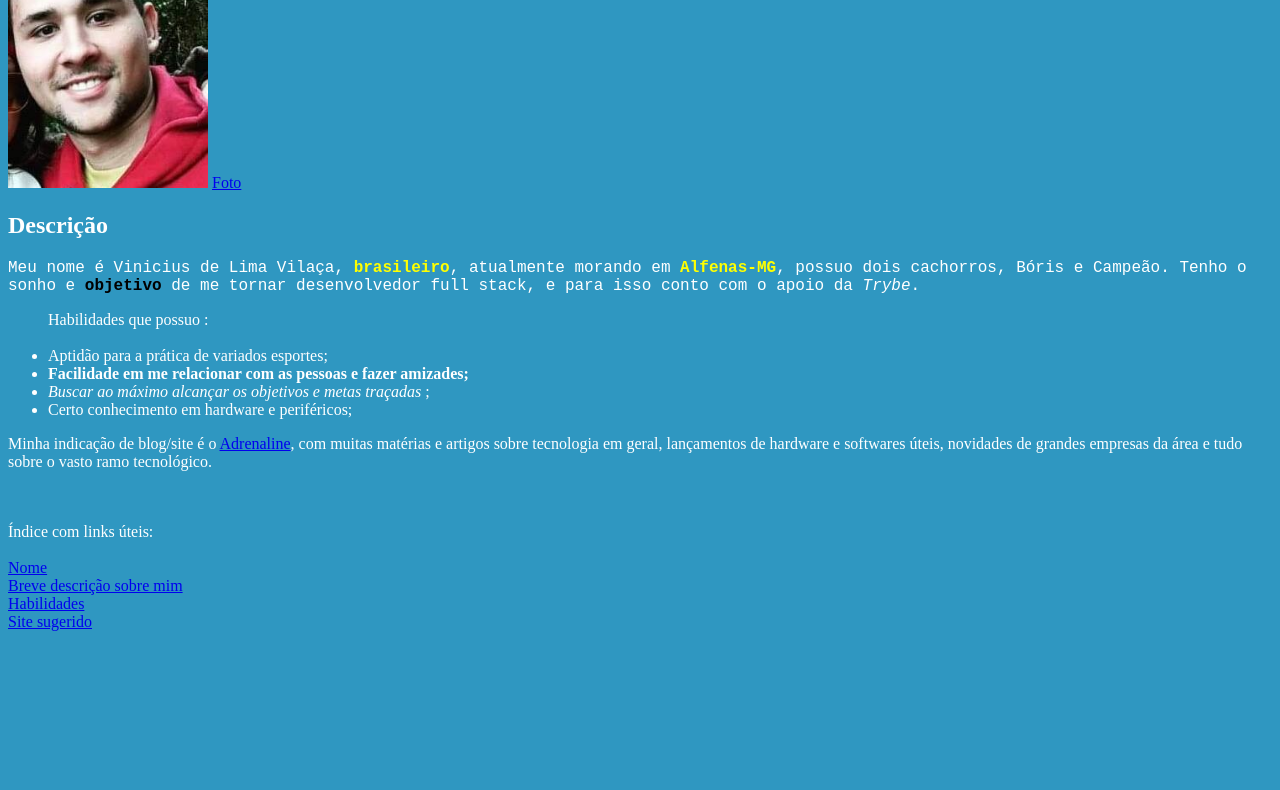
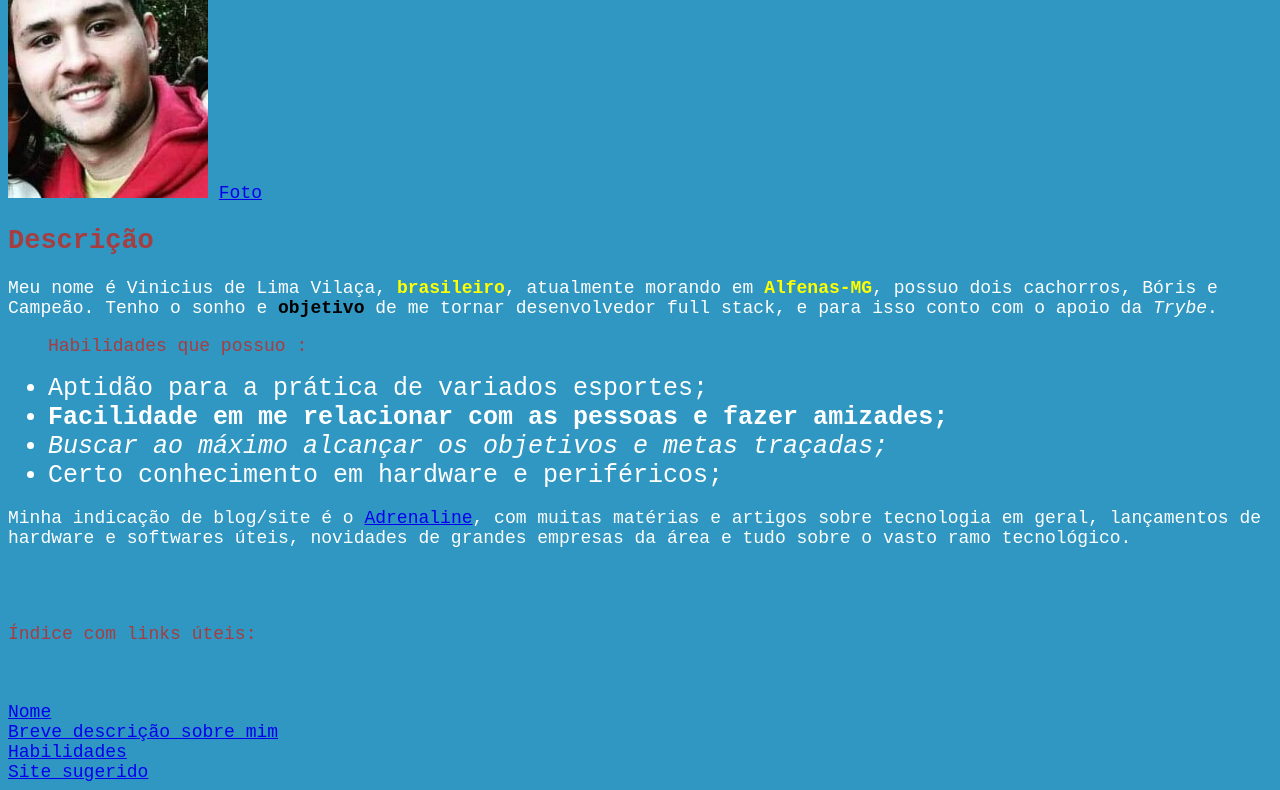
Before and after one commit to viniciuslv95/viniciuslv95.github.io, a plain HTML site: page index.html in a window 1280 px wide. Shown: the part 241-1031 px from the top of the page. Before the commit the page ends 880 px from the top, so only its background shows below. Drawn offline with Linux system fonts and the light colour scheme.

Commit message:
altera tam fontes descriçao e cor indices

```diff
--- a/index.html
+++ b/index.html
@@ -10,14 +10,21 @@
 <link href="https://fonts.googleapis.com/css2?family=Montserrat:wght@100&display=swap" rel="stylesheet">
     <style>
 h1{
-    font-family:'Montserrat' , sans-serif
+    font-family:'Montserrat' , sans-serif;
+    color: #F3DFBF;
 }
+.red {
+    color: #A63D40;
+}
+
 #dsc {
     font-family: 'Courier New', Courier, monospace
 }
 body {
     background-color: #2f97c1;
     color: white;
+    font-size: 18px;
+    font-family: 'Courier New', Courier, monospace;
 }
 .br1 {
     color: yellow;
@@ -25,6 +32,10 @@ body {
 #obj {
     color: black;
 }
+.hab {
+    font-size: 25px;
+}
+
 
 
 
@@ -38,23 +49,21 @@ body {
     </h1>
     <img src="./foto-atual-minha.jpg" alt="Foto atual Vinicius" width="200px">
     <a href="./foto-atual-minha.jpg">Foto</a>
-<h2>Descrição</h2>
+<h2 class="red">Descrição</h2>
     <p id="dsc">
     Meu nome é Vinicius de Lima Vilaça, <strong class="br1"> brasileiro</strong>, atualmente morando em <strong class="br1">Alfenas-MG</strong>, possuo dois cachorros, Bóris e Campeão. Tenho o sonho e <strong id="obj">objetivo</strong> de me tornar desenvolvedor full stack, e para isso conto com o apoio da <em>Trybe</em>.
 </p>
 <ul id="hbl">
-    Habilidades que possuo :
-    <br>
-    <br>
-    <li> Aptidão para a prática de variados esportes; </li>
-    <li> <strong> Facilidade em me relacionar com as pessoas e fazer amizades;</strong> </li>
-    <li> <em> Buscar ao máximo alcançar os objetivos e metas traçadas</em> ;</li>
-    <li> Certo conhecimento em hardware e periféricos;</li>
+   <p class="red">Habilidades que possuo : </p>
+    <li class="hab"> Aptidão para a prática de variados esportes; </li>
+    <li class="hab" > <strong> Facilidade em me relacionar com as pessoas e fazer amizades;</strong> </li>
+    <li class="hab"> <em>Buscar ao máximo alcançar os objetivos e metas traçadas;</em></li>
+    <li class="hab"> Certo conhecimento em hardware e periféricos;</li>
 </ul>
 <p id="site">Minha indicação de blog/site é o <a href="https://adrenaline.com.br"
     target="_blank">Adrenaline</a>, com muitas matérias e artigos sobre tecnologia em geral, lançamentos de hardware e softwares úteis, novidades de grandes empresas da área e tudo sobre o vasto ramo tecnológico. </p>
 <br><br>
-Índice com links úteis:
+<p class="red">Índice com links úteis:</p>
 <br><br>
 <a href="#name">Nome</a>
 <br>
```
